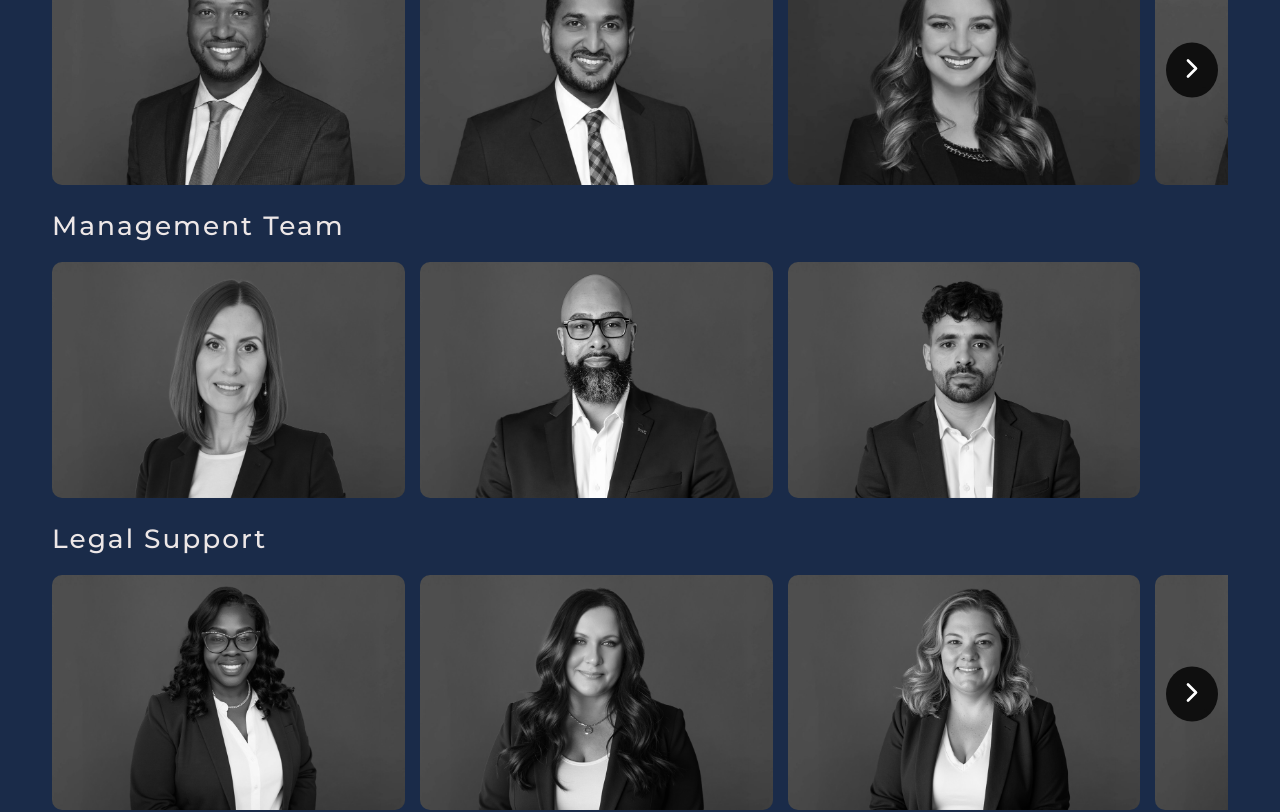
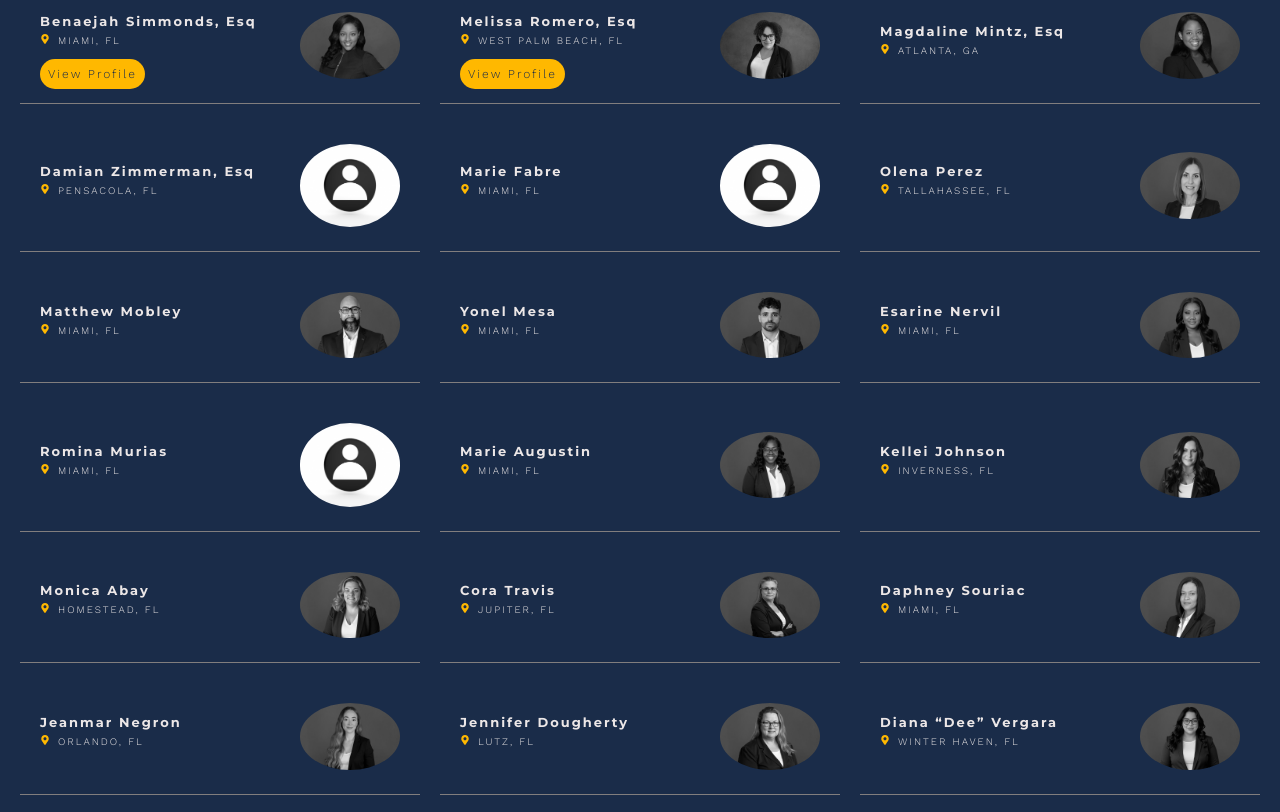
Before and after one commit to ymesadev/llg-front-end, a Next.js app: page /team in a window 1280 px wide. Shown: the part 500-1312 px from the top of the page. Built offline with nearby package versions, Linux system fonts and the light colour scheme.

Commit message:
Fix Team pages layout

```diff
--- a/src/app/team/page.js
+++ b/src/app/team/page.js
@@ -1,41 +1,187 @@
 "use client";
-import { useState } from "react";
 import Layout from "../components/Layout/Layout";
 import styles from "./team.module.css";
-import EmblaCarousel from "../components/TeamCarousel/EmblaCarousel";
-import ManagementTeam from "../components/TeamCarousel/ManagementTeam";
-import LegalSupport from "../components/TeamCarousel/LegalSupportCaorusel";
-import IntakeTeam from "../components/TeamCarousel/IntakeTeam";
+import Image from "next/image";
+import Link from "next/link";
 import Results from "../components/Results/Results";
 import Services from "../components/Services/Services";
-import Steps from "../components/Steps/Steps"; // Import Steps component
-import ContactSection from "../components/Contact/ContactSection"; // Import ContactSection component
+import Steps from "../components/Steps/Steps";
+import ContactSection from "../components/Contact/ContactSection";
+import { FaMapMarkerAlt } from "react-icons/fa";
+
+const teamMembers = [
+  {
+    name: "Pierre Louis, Esq",
+    photo: "/images/Pierre-A-Louis-Esq-LLG.jpg",
+    description: "Miami Fl",
+    link: "/pierre-a-louis-esq",
+  },
+  {
+    name: "Bibin Mannattuparampil, Esq",
+    photo: "/images/Bibin-Mannattuparampil-Esq-LLG.jpg",
+    description: "Miami, FL ",
+    link: "/bibin-mannattuparampil",
+  },
+  {
+    name: "Cathleen Rodriguez, Esq",
+    photo: "/images/Cathleen-V-Rodriguez-Esq-LLG.jpg",
+    description: "Miami, FL",
+    link: "/cathleen-rodriguez-esq",
+  },
+  {
+    name: "Benaejah Simmonds, Esq",
+    photo: "/images/Benaejah-Simmonds-Esq-LLG.jpg",
+    description: "Miami, FL",
+    link: "/benaejah-simmonds-esq",
+  },
+  {
+    name: "Melissa Romero, Esq",
+    photo: "/images/Melissa-Romero-Esq.jpg",
+    description: "West Palm Beach, FL",
+    link: "/melissa-romero-esq",
+  },
+  {
+    name: "Magdaline Mintz, Esq",
+    photo: "/images/Magdaline-Mintz-Esq-LLG.jpg",
+    description: "Atlanta, GA ",
+  },
+  {
+    name: "Damian Zimmerman, Esq",
+    photo: "/images/no-data.jpg",
+    description: "Pensacola, FL",
+  },
+  {
+    name: "Marie Fabre",
+    photo: "/images/no-data.jpg",
+    description: "Miami, Fl",
+
+  },
+  {
+    name: "Olena Perez",
+    photo: "/images/olena-perez.jpg",
+    description: "Tallahassee, FL",
+
+  },
+  {
+    name: "Matthew Mobley",
+    photo: "/images/matthew-mobley.jpg",
+    description: "Miami, FL ",
+
+  },
+  {
+    name: "Yonel Mesa",
+    photo: "/images/yonel-mesa.jpg",
+    description: "Miami, Fl",
+
+  },
+  {
+    name: "Esarine Nervil",
+    photo: "/images/esarine-nervil.jpg",
+    description: "Miami, FL ",
+
+  },
+  {
+    name: "Romina Murias",
+    photo: "/images/no-data.jpg",
+    description: "Miami, FL ",
+
+  },
+  {
+    name: "Marie Augustin",
+    photo: "/images/marie-augustine.jpg",
+    description: "Miami, FL ",
+
+  },
+  {
+    name: "Kellei Johnson",
+    photo: "/images/kellei-johnson.jpg",
+    description: "Inverness, FL",
+
+  },
+  {
+    name: "Monica Abay",
+    photo: "/images/Monica-Abay.jpg",
+    description: "Homestead, FL",
+
+  },
+  {
+    name: "Cora Travis",
+    photo: "/images/cora-travis.jpg",
+    description: "Jupiter, FL ",
+
+  },
+  {
+    name: "Daphney Souriac",
+    photo: "/images/daphney-souriac.jpg",
+    description: "Miami, FL ",
+
+  },
+  {
+    name: "Jeanmar Negron",
+    photo: "/images/jeanmar-negron.jpg",
+    description: "Orlando, FL",
+
+  },
+  {
+    name: "Jennifer Dougherty",
+    photo: "/images/jennifer-dougherty.jpg",
+    description: "Lutz, FL ",
+
+  },
+  {
+    name: "Diana “Dee” Vergara",
+    photo: "/images/dee-vergara.jpg",
+    description: "Winter Haven, FL ",
+
+  },
+  {
+    name: "Natalia Melendez",
+    photo: "/images/no-data.jpg",
+    description: "Orlando, FL  ",
+
+  },
+];
 
 export default function Team() {
   return (
     <Layout>
       <section className={styles.teamsHero}>
-
         <div className={styles.teamContainer}>
-        <h1 className={styles.teamTitle}>Our Team</h1>
+          <h1 className={styles.teampageTitle}>Our Team</h1>
           <p className={styles.teamDescription}>
             When navigating the complex world of insurance claims in Florida, having a seasoned insurance claims lawyer by your side can make all the difference. At Louis Law Group, our team of dedicated attorneys specializes in insurance litigation, offering you the legal expertise needed to maximize your insurance claim.
           </p>
 
-        <h2 className={styles.positionTitle}>Attorneys</h2>
-        <EmblaCarousel />
-        <h2 className={styles.positionTitle}>Management Team</h2>
-        <ManagementTeam />
-        <h2 className={styles.positionTitle}>Legal Support</h2>
-        <LegalSupport />
-        <h2 className={styles.positionTitle}>Intake Team</h2>
-        <IntakeTeam />
+          <div className={styles.teamGrid}>
+            {teamMembers.map((member, index) => (
+              <div key={index} className={styles.teamCard}>
+                <div className={styles.teamInfo}>
+                  <h3 className={styles.teamName}>{member.name}</h3>
+                  <p className={styles.teamTitle}><FaMapMarkerAlt className={styles.locationIcon} />{member.description}</p>
+                  {member.link && (
+                    <Link href={member.link} className={styles.teamLink}>
+                      View Profile
+                    </Link>
+                  )}
+                </div>
+                <div className={styles.teamImageContainer}>
+                  <Image
+                    src={member.photo}
+                    alt={member.name}
+                    width={150}
+                    height={150}
+                    className={styles.teamImage}
+                  />
+                </div>
+              </div>
+            ))}
+          </div>
         </div>
       </section>
       <Results />
       <Services />
-        <Steps /> {/* Add Steps component */}
-        <ContactSection /> {/* Add ContactSection component */}
+      <Steps />
+      <ContactSection />
     </Layout>
   );
 }
--- a/src/app/team/team.module.css
+++ b/src/app/team/team.module.css
@@ -27,3 +27,98 @@
     color: #ede7e7;
     font-weight: 500;
   }
+
+  .locationIcon {
+    margin-right: 8px;
+    color: #ffb800
+  }
+
+  .teamsHero {
+    padding: 4rem 0;
+    background-color: #1a2c49;
+  }
+
+  .teamContainer {
+
+    max-width: 1400px;
+    margin: 0 auto;
+    text-align: left;
+  }
+
+  .teamTitle {
+    font-size: 2.5rem;
+    margin-bottom: 10px;
+    color: #ece7e7;
+  }
+
+  .teamDescription {
+    font-size: 1rem;
+    margin-bottom: 40px;
+    color: #ece7e7;
+  }
+
+  .teamGrid {
+    display: grid;
+    grid-template-columns: repeat(auto-fit, minmax(300px, 1fr));
+    gap: 20px;
+    justify-content: center;
+  }
+
+  .teamCard {
+    display: flex
+    ;
+        align-items: center;
+        /* background: #fff; */
+        /* border-radius: 10px; */
+        padding: 20px;
+        /* box-shadow: 0 4px 8px #0000001a; */
+        border-bottom: solid 0.2px #817e7e;
+  }
+  .teampageTitle{
+    text-transform: uppercase;
+    font-size: 3rem;
+    color: #ffb800;
+  }
+
+  .teamInfo {
+    flex: 1;
+    text-align: left;
+  }
+
+  .teamName {
+    font-size: 13px;
+    font-weight: bold;
+    font-family: Montserrat, serif !important;
+    color: #ece7e7;
+  }
+
+  .teamTitle {
+    font-size: 10px;
+    color: #666;
+    margin: 5px 0;
+    color: #ece7e7;
+    margin-bottom: 1rem;
+  }
+
+  .teamLink {
+    color: #1a2c49;
+    text-decoration: none;
+    /* font-weight: bold; */
+    background-color: #ffb800;
+    font-size: 12px;
+    padding: 8px;
+    border-radius: 30px;
+  }
+
+  .teamImageContainer {
+    flex-shrink: 0;
+    margin-left: 20px;
+  }
+
+  .teamImage {
+    border-radius: 50%;
+    object-fit: cover;
+    max-width: 100px;
+    height: auto;
+    filter: grayscale(1);
+  }
```
Also changed, not shown: public/images/esarine-nervil.jpg (added), public/images/no-data.jpg (added). Lines whose indentation alone changed are shown as unchanged.
